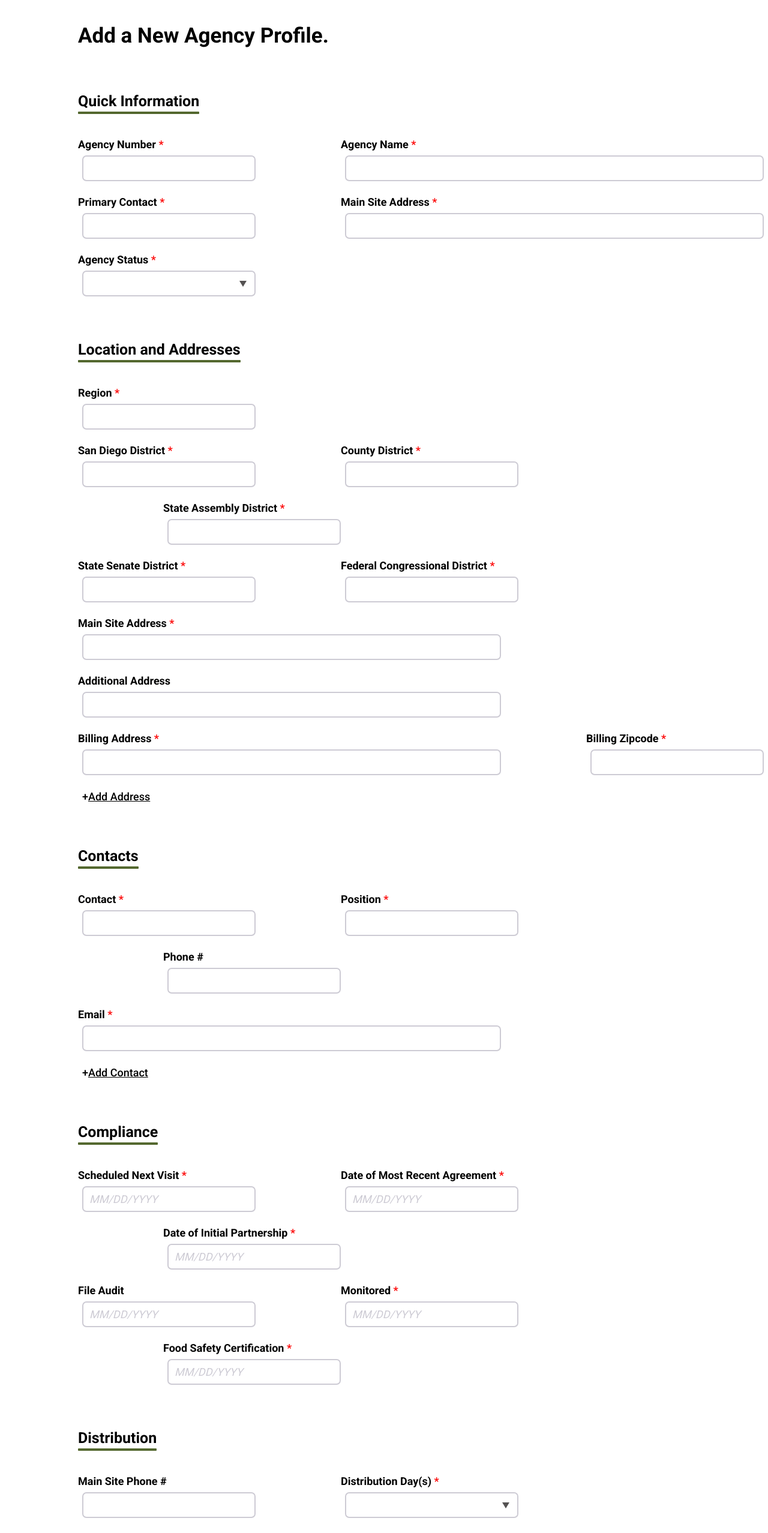
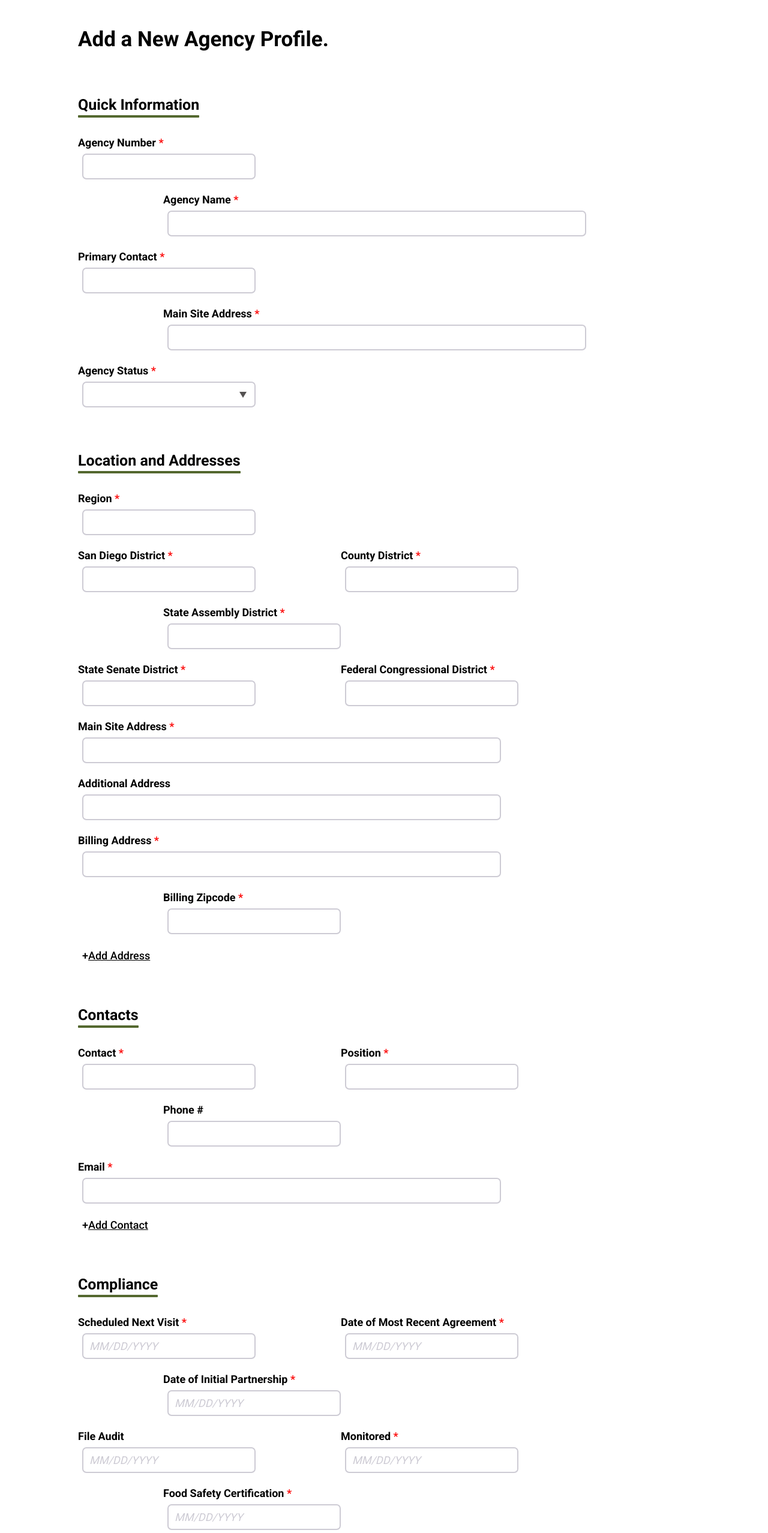
Before and after one commit to TritonSE/FSD-Distribution-Web-App, a React (Create React App) app in the folder frontend/: page /create-agency in a window 1280 px wide. Shown: the part 234-2789 px from the top of the page at 60% size. Built offline with nearby package versions, Linux system fonts and the light colour scheme.

Commit message:
Purge references to bootstrap

```diff
--- a/frontend/src/pages/agency-profile-form/AgencyProfileForm.js
+++ b/frontend/src/pages/agency-profile-form/AgencyProfileForm.js
@@ -1,7 +1,5 @@
 import React, { Component } from "react";
-import Form from "react-bootstrap/Form";
-import Row from "react-bootstrap/Row";
-import Col from "react-bootstrap/Col";
+import { FormRow, FormCol } from "./FormLayout";
 import FormSectionHeader from "./FormSectionHeader";
 import InputText from "./InputText";
 import InputDate from "./InputDate";
@@ -12,7 +10,6 @@ import SmallButton from "./SmallButton";
 import AddressList from "./AddressList";
 import ContactsList from "./ContactsList";
 import InlineDropdown from "./InlineDropdown";
-import "bootstrap/dist/css/bootstrap.min.css";
 import "typeface-roboto";
 import "./formstyle.css";
 
@@ -171,11 +168,11 @@ class AgencyProfileForm extends Component {
       <div className="form-body">
         <h1 className="form-title">Add a New Agency Profile.</h1>
 
-        <Form>
+        <form>
           <div className="form-section">
             <FormSectionHeader title="Quick Information" />
-            <Row noGutters={true}>
-              <Col xs="auto">
+            <FormRow>
+              <FormCol>
                 <InputText
                   label="Agency Number"
                   value={data.agencyNumber}
@@ -184,8 +181,8 @@ class AgencyProfileForm extends Component {
                   leftmost
                   required
                 />
-              </Col>
-              <Col xs="auto">
+              </FormCol>
+              <FormCol>
                 <InputText
                   label="Agency Name"
                   value={data.agencyName}
@@ -194,11 +191,11 @@ class AgencyProfileForm extends Component {
                   required
                   wide
                 />
-              </Col>
-            </Row>
+              </FormCol>
+            </FormRow>
 
-            <Row noGutters={true}>
-              <Col xs="auto">
+            <FormRow>
+              <FormCol>
                 <InputText
                   label="Primary Contact"
                   value={data.primaryContact}
@@ -207,8 +204,8 @@ class AgencyProfileForm extends Component {
                   leftmost
                   required
                 />
-              </Col>
-              <Col xs="auto">
+              </FormCol>
+              <FormCol>
                 <InputText
                   label="Main Site Address"
                   value={data.mainSiteAddress1}
@@ -217,11 +214,11 @@ class AgencyProfileForm extends Component {
                   required
                   wide
                 />
-              </Col>
-            </Row>
+              </FormCol>
+            </FormRow>
 
-            <Row noGutters={true}>
-              <Col xs="auto">
+            <FormRow>
+              <FormCol>
                 <InputDropdown
                   label="Agency Status"
                   options={["Onboarding", "Active", "Inactive", "On Hold"]}
@@ -231,14 +228,14 @@ class AgencyProfileForm extends Component {
                   leftmost
                   required
                 />
-              </Col>
-            </Row>
+              </FormCol>
+            </FormRow>
           </div>
 
           <div className="form-section">
             <FormSectionHeader title="Location and Addresses" />
-            <Row noGutters={true}>
-              <Col xs="auto">
+            <FormRow>
+              <FormCol>
                 <InputText
                   label="Region"
                   value={data.region}
@@ -247,11 +244,11 @@ class AgencyProfileForm extends Component {
                   leftmost
                   required
                 />
-              </Col>
-            </Row>
+              </FormCol>
+            </FormRow>
 
-            <Row noGutters={true}>
-              <Col xs="auto">
+            <FormRow>
+              <FormCol>
                 <InputText
                   label="San Diego District"
                   value={data.sanDiegoDistrict}
@@ -260,8 +257,8 @@ class AgencyProfileForm extends Component {
                   leftmost
                   required
                 />
-              </Col>
-              <Col xs="auto">
+              </FormCol>
+              <FormCol>
                 <InputText
                   label="County District"
                   value={data.countyDistrict}
@@ -269,8 +266,8 @@ class AgencyProfileForm extends Component {
                   onChange={this.handleInputChange}
                   required
                 />
-              </Col>
-              <Col xs="auto">
+              </FormCol>
+              <FormCol>
                 <InputText
                   label="State Assembly District"
                   value={data.stateAssemblyDistrict}
@@ -278,11 +275,11 @@ class AgencyProfileForm extends Component {
                   onChange={this.handleInputChange}
                   required
                 />
-              </Col>
-            </Row>
+              </FormCol>
+            </FormRow>
 
-            <Row noGutters={true}>
-              <Col xs="auto">
+            <FormRow>
+              <FormCol>
                 <InputText
                   label="State Senate District"
                   value={data.stateSenateDistrict}
@@ -291,8 +288,8 @@ class AgencyProfileForm extends Component {
                   leftmost
                   required
                 />
-              </Col>
-              <Col xs="auto">
+              </FormCol>
+              <FormCol>
                 <InputText
                   label="Federal Congressional District"
                   value={data.federalCongressionalDistrict}
@@ -300,11 +297,11 @@ class AgencyProfileForm extends Component {
                   onChange={this.handleInputChange}
                   required
                 />
-              </Col>
-            </Row>
+              </FormCol>
+            </FormRow>
 
-            <Row noGutters={true}>
-              <Col xs="auto">
+            <FormRow>
+              <FormCol>
                 <InputText
                   label="Main Site Address"
                   value={data.mainSiteAddress2}
@@ -314,21 +311,21 @@ class AgencyProfileForm extends Component {
                   required
                   wide
                 />
-              </Col>
-            </Row>
+              </FormCol>
+            </FormRow>
 
-            <Row noGutters={true}>
-              <Col xs="auto">
+            <FormRow>
+              <FormCol>
                 <AddressList
                   addresses={data.additionalAddresses}
                   stateKey="additionalAddresses"
                   onChange={this.handleInputChange}
                 />
-              </Col>
-            </Row>
+              </FormCol>
+            </FormRow>
 
-            <Row noGutters={true}>
-              <Col xs="auto">
+            <FormRow>
+              <FormCol>
                 <InputText
                   label="Billing Address"
                   value={data.billingAddress}
@@ -338,8 +335,8 @@ class AgencyProfileForm extends Component {
                   required
                   wide
                 />
-              </Col>
-              <Col xs="auto">
+              </FormCol>
+              <FormCol>
                 <InputText
                   label="Billing Zipcode"
                   value={data.billingZipcode}
@@ -347,8 +344,8 @@ class AgencyProfileForm extends Component {
                   onChange={this.handleInputChange}
                   required
                 />
-              </Col>
-            </Row>
+              </FormCol>
+            </FormRow>
             <SmallButton text="Add Address" onClick={this.addAddress} />
           </div>
 
@@ -364,8 +361,8 @@ class AgencyProfileForm extends Component {
 
           <div className="form-section">
             <FormSectionHeader title="Compliance" />
-            <Row noGutters={true}>
-              <Col xs="auto">
+            <FormRow>
+              <FormCol>
                 <InputDate
                   label="Scheduled Next Visit"
                   value={data.scheduledNextVisit}
@@ -374,8 +371,8 @@ class AgencyProfileForm extends Component {
                   leftmost
                   required
                 />
-              </Col>
-              <Col xs="auto">
+              </FormCol>
+              <FormCol>
                 <InputDate
                   label="Date of Most Recent Agreement"
                   value={data.dateOfMostRecentAgreement}
@@ -383,8 +380,8 @@ class AgencyProfileForm extends Component {
                   onChange={this.handleInputChange}
                   required
                 />
-              </Col>
-              <Col xs="auto">
+              </FormCol>
+              <FormCol>
                 <InputDate
                   label="Date of Initial Partnership"
                   value={data.dateOfInitialPartnership}
@@ -392,11 +389,11 @@ class AgencyProfileForm extends Component {
                   onChange={this.handleInputChange}
                   required
                 />
-              </Col>
-            </Row>
+              </FormCol>
+            </FormRow>
 
-            <Row noGutters={true}>
-              <Col xs="auto">
+            <FormRow>
+              <FormCol>
                 <InputDate
                   label="File Audit"
                   value={data.fileAudit}
@@ -404,8 +401,8 @@ class AgencyProfileForm extends Component {
                   onChange={this.handleInputChange}
                   leftmost
                 />
-              </Col>
-              <Col xs="auto">
+              </FormCol>
+              <FormCol>
                 <InputDate
                   label="Monitored"
                   value={data.monitored1}
@@ -413,8 +410,8 @@ class AgencyProfileForm extends Component {
                   onChange={this.handleInputChange}
                   required
                 />
-              </Col>
-              <Col xs="auto">
+              </FormCol>
+              <FormCol>
                 <InputDate
                   label="Food Safety Certification"
                   value={data.foodSafetyCertification1}
@@ -422,14 +419,14 @@ class AgencyProfileForm extends Component {
                   onChange={this.handleInputChange}
                   required
                 />
-              </Col>
-            </Row>
+              </FormCol>
+            </FormRow>
           </div>
 
           <div className="form-section">
             <FormSectionHeader title="Distribution" />
-            <Row noGutters={true}>
-              <Col xs="auto">
+            <FormRow>
+              <FormCol>
                 <InputText
                   label="Main Site Phone #"
                   value={data.mainSitePhoneNumber}
@@ -437,8 +434,8 @@ class AgencyProfileForm extends Component {
                   onChange={this.handleInputChange}
                   leftmost
                 />
-              </Col>
-              <Col xs="auto">
+              </FormCol>
+              <FormCol>
                 <InputDropdown
                   label="Distribution Day(s)"
                   options={[
@@ -483,8 +480,8 @@ class AgencyProfileForm extends Component {
                   multiple
                   required
                 />
-              </Col>
-              <Col xs="auto">
+              </FormCol>
+              <FormCol>
                 <InputText
                   label="Distribution Frequency"
                   value={data.distributionFrequency}
@@ -492,11 +489,11 @@ class AgencyProfileForm extends Component {
                   onChange={this.handleInputChange}
                   required
                 />
-              </Col>
-            </Row>
+              </FormCol>
+            </FormRow>
 
-            <Row noGutters={true}>
-              <Col xs="auto">
+            <FormRow>
+              <FormCol>
                 <InputText
                   label="Distribution Hours"
                   value={data.distributionHours}
@@ -504,8 +501,8 @@ class AgencyProfileForm extends Component {
                   onChange={this.handleInputChange}
                   leftmost
                 />
-              </Col>
-              <Col xs="auto">
+              </FormCol>
+              <FormCol>
                 <InputDate
                   label="Monitored"
                   value={data.monitored2}
@@ -513,8 +510,8 @@ class AgencyProfileForm extends Component {
                   onChange={this.handleInputChange}
                   required
                 />
-              </Col>
-              <Col xs="auto">
+              </FormCol>
+              <FormCol>
                 <InputDate
                   label="Food Safety Certification"
                   value={data.foodSafetyCertification2}
@@ -522,11 +519,11 @@ class AgencyProfileForm extends Component {
                   onChange={this.handleInputChange}
                   required
                 />
-              </Col>
-            </Row>
+              </FormCol>
+            </FormRow>
 
-            <Row noGutters={true}>
-              <Col xs="auto">
+            <FormRow>
+              <FormCol>
                 <InputCheckboxList
                   label="Check Boxes if Available/Correct."
                   stateKey="distributionType"
@@ -562,14 +559,14 @@ class AgencyProfileForm extends Component {
                     },
                   ]}
                 />
-              </Col>
-            </Row>
+              </FormCol>
+            </FormRow>
           </div>
 
           <div className="form-section">
             <FormSectionHeader title="Capacity" />
-            <Row noGutters={true}>
-              <Col xs="auto">
+            <FormRow>
+              <FormCol>
                 <InputIncrementerBoxList
                   label="Storage and Type:"
                   subLabel="Select Quantity if Storage Type is Available"
@@ -642,11 +639,11 @@ class AgencyProfileForm extends Component {
                   onChange={this.handleInputChange}
                   twoColumns
                 />
-              </Col>
-            </Row>
+              </FormCol>
+            </FormRow>
 
-            <Row noGutters={true}>
-              <Col xs="auto">
+            <FormRow>
+              <FormCol>
                 <InputIncrementerBoxList
                   label="Transport and Type:"
                   subLabel="Select Quantity if Transport Type is Available"
@@ -670,8 +667,8 @@ class AgencyProfileForm extends Component {
                   stateKey="transportationCapacity"
                   onChange={this.handleInputChange}
                 />
-              </Col>
-            </Row>
+              </FormCol>
+            </FormRow>
           </div>
 
           <div className="form-section">
@@ -758,16 +755,16 @@ class AgencyProfileForm extends Component {
           </div>
 
           <div className="form-section">
-            <Row noGutters={true}>
-              <Col xs="auto">
+            <FormRow>
+              <FormCol>
                 <h2
                   className="form-section-title"
                   style={{ marginTop: 7, marginRight: 24 }}
                 >
                   Assigned Staff
                 </h2>
-              </Col>
-              <Col xs="auto">
+              </FormCol>
+              <FormCol>
                 <InlineDropdown
                   label={null}
                   options={["Mia", "Charlie", "Eli", "Kate"]}
@@ -775,22 +772,19 @@ class AgencyProfileForm extends Component {
                   stateKey="assignedStaff"
                   onChange={this.handleInputChange}
                 />
-              </Col>
-            </Row>
+              </FormCol>
+            </FormRow>
           </div>
 
           <div className="form-section">
-            <Row noGutters={true}>
-              <Col>
+            <div className="form-button-container">
               <button
                 type="button"
                 className="form-button-submit"
                 onClick={this.submitForm}
               >
-                  {this.props.edit ? "Save" : "Create Profile"}
+                {this.props.edit ? "Save Profile" : "Create Profile"}
               </button>
-              </Col>
-              <Col>
               <button
                 type="button"
                 className="form-button-cancel"
@@ -798,10 +792,9 @@ class AgencyProfileForm extends Component {
               >
                 Cancel
               </button>
-              </Col>
-            </Row>
             </div>
-        </Form>
+          </div>
+        </form>
       </div>
     );
   }
--- a/frontend/src/pages/agency-profile-form/ContactsList.jsx
+++ b/frontend/src/pages/agency-profile-form/ContactsList.jsx
@@ -1,6 +1,5 @@
 import React, { Component } from "react";
-import Row from "react-bootstrap/Row";
-import Col from "react-bootstrap/Col";
+import { FormRow, FormCol } from "./FormLayout";
 import InputText from "./InputText";
 import "./formstyle.css";
 
@@ -43,8 +42,8 @@ class ContactsList extends Component {
         {this.props.contacts.map((contactInfo, index) => {
           return (
             <div key={index}>
-              <Row noGutters={true}>
-                <Col xs="auto">
+              <FormRow>
+                <FormCol>
                   <InputText
                     label="Contact"
                     value={contactInfo.contact}
@@ -54,8 +53,8 @@ class ContactsList extends Component {
                     leftmost
                     required
                   />
-                </Col>
-                <Col xs="auto">
+                </FormCol>
+                <FormCol>
                   <InputText
                     label="Position"
                     value={contactInfo.position}
@@ -64,8 +63,8 @@ class ContactsList extends Component {
                     }}
                     required
                   />
-                </Col>
-                <Col xs="auto">
+                </FormCol>
+                <FormCol>
                   <InputText
                     label="Phone #"
                     value={contactInfo.phoneNumber}
@@ -73,10 +72,10 @@ class ContactsList extends Component {
                       this.setContactInfo(index, "phoneNumber", text);
                     }}
                   />
-                </Col>
-              </Row>
-              <Row noGutters={true}>
-                <Col xs="auto">
+                </FormCol>
+              </FormRow>
+              <FormRow>
+                <FormCol>
                   <InputText
                     label="Email"
                     value={contactInfo.email}
@@ -87,8 +86,8 @@ class ContactsList extends Component {
                     required
                     wide
                   />
-                </Col>
-              </Row>
+                </FormCol>
+              </FormRow>
             </div>
           );
         })}
--- /dev/null
+++ b/frontend/src/pages/agency-profile-form/FormLayout.jsx
@@ -0,0 +1,16 @@
+import React, { Component } from "react";
+import "./formstyle.css";
+
+class FormRow extends Component {
+  render() {
+    return <div className="form-row">{this.props.children}</div>;
+  }
+}
+
+class FormCol extends Component {
+  render() {
+    return <div className="form-col">{this.props.children}</div>;
+  }
+}
+
+export { FormRow, FormCol };
--- a/frontend/src/pages/agency-profile-form/InputCheckboxList.jsx
+++ b/frontend/src/pages/agency-profile-form/InputCheckboxList.jsx
@@ -1,6 +1,5 @@
 import React, { Component } from "react";
-import Row from "react-bootstrap/Row";
-import Col from "react-bootstrap/Col";
+import { FormRow, FormCol } from "./FormLayout";
 import CheckboxColumn from "./CheckboxColumn";
 import "./formstyle.css";
 
@@ -43,22 +42,22 @@ class InputCheckboxList extends Component {
       let firstColumnOptions = this.props.options.slice(0, midIndex);
       let secondColumnOptions = this.props.options.slice(midIndex); // to end
       listColumns = (
-        <Row noGutters={true}>
-          <Col xs="auto">
+        <FormRow>
+          <FormCol>
             <CheckboxColumn
               indexBuffer={0}
               options={firstColumnOptions}
               onChange={this.onSelect}
             />
-          </Col>
-          <Col xs="auto">
+          </FormCol>
+          <FormCol>
             <CheckboxColumn
               indexBuffer={firstColumnOptions.length}
               options={secondColumnOptions}
               onChange={this.onSelect}
             />
-          </Col>
-        </Row>
+          </FormCol>
+        </FormRow>
       );
     } else {
       listColumns = (
--- a/frontend/src/pages/agency-profile-form/RequiredAsterisk.jsx
+++ b/frontend/src/pages/agency-profile-form/RequiredAsterisk.jsx
@@ -7,16 +7,11 @@ import "./formstyle.css";
  * will turn into null.
  */
 class RequiredAsterisk extends Component {
-  renderAsterisk = () => {
+  render() {
     if (this.props.required) {
       return <h3 className="form-input-label asterisk"> *</h3>;
     }
     return null;
-  };
-
-  render() {
-    const { required } = this.props;
-    return (this.renderAsterisk());
   }
 }
 
--- a/frontend/src/pages/agency-profile-form/formstyle.css
+++ b/frontend/src/pages/agency-profile-form/formstyle.css
@@ -8,9 +8,16 @@
   margin-top: 74px;
 }
 
+.form-col {
+  display: inline-block;
+  position: relative;
+}
+
 .form-input {
   margin-top: 23px;
   padding-left: 7px;
+  position: relative;
+  overflow: visible;
 }
 
 .form-col-gutter {
@@ -55,6 +62,7 @@
   color: #000000;
   margin-left: -7px;
   margin-bottom: 8px;
+  display: inline-block;
 }
 
 .form-input-list-header {
@@ -105,6 +113,7 @@
 
 .form-input-box-wide {
   width: 698px;
+  margin-right: 30px;
 }
 
 .form-input-box::placeholder {
@@ -201,6 +210,11 @@
   stroke: #ffffff;
 }
 
+.custom-checkbox span {
+  position: relative;
+  top: -4px;
+}
+
 /* * Incrementer Box * */
 
 .incrementer-box {
@@ -277,10 +291,17 @@
 
 /* * * * Form buttons * * * */
 
+button {
+  cursor: pointer;
+}
+
+.form-button-container {
+  margin-left: 300px;
+}
+
 .form-button-submit {
   width: 376px;
   height: 67px;
-  float: right;
   margin-right: 32px;
   background: #54682f;
   border: none;
@@ -291,6 +312,7 @@
   font-size: 30px;
   line-height: 35px;
   color: #ffffff;
+  display: inline;
 }
 
 .form-button-submit:hover {
@@ -300,7 +322,6 @@
 .form-button-cancel {
   width: 376px;
   height: 67px;
-  float: left;
   margin-left: 32px;
   background: #ffffff;
   border: 4px solid #000000;
@@ -311,6 +332,7 @@
   font-size: 30px;
   line-height: 35px;
   color: #000000;
+  display: inline;
 }
 
 .form-button-cancel:hover {
```
Also changed, not shown: frontend/src/pages/agency-profile-form/InputIncrementerBoxList.jsx (+7 -8 lines). Lines whose indentation alone changed are shown as unchanged.
